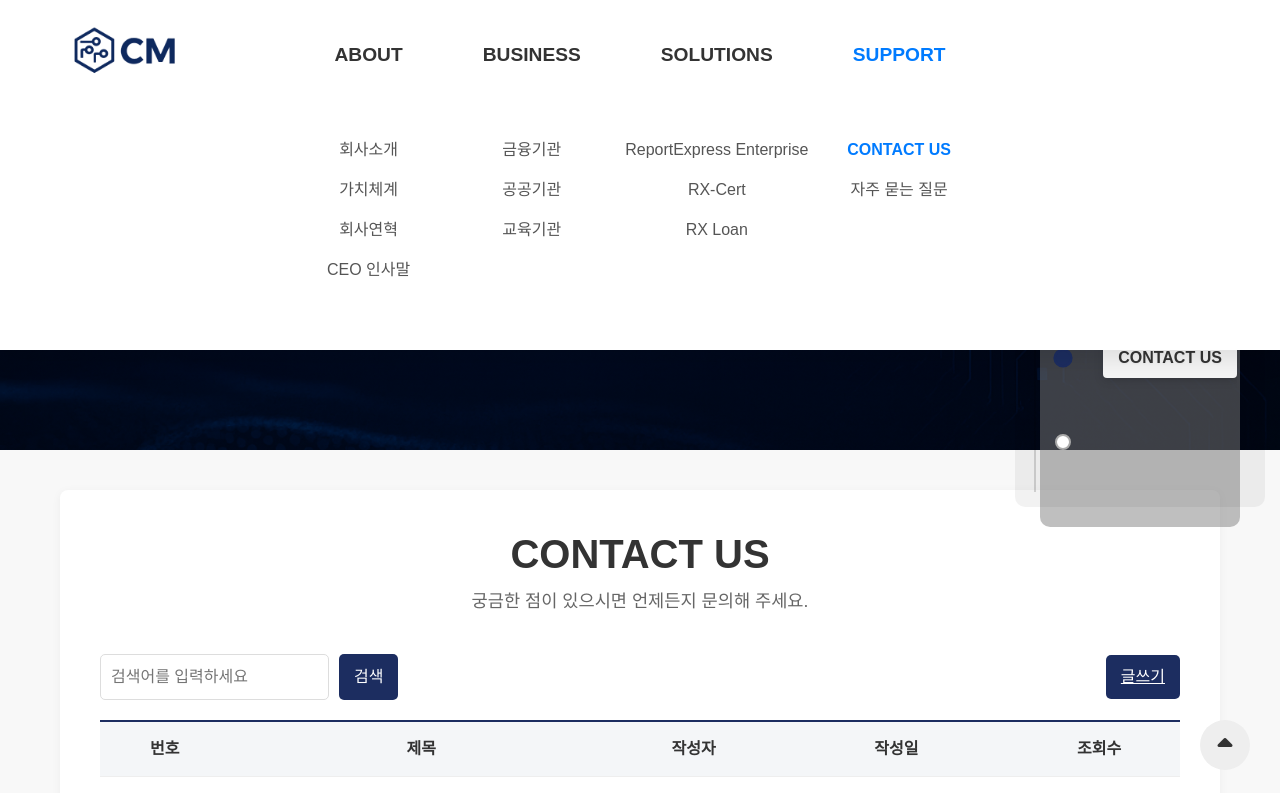
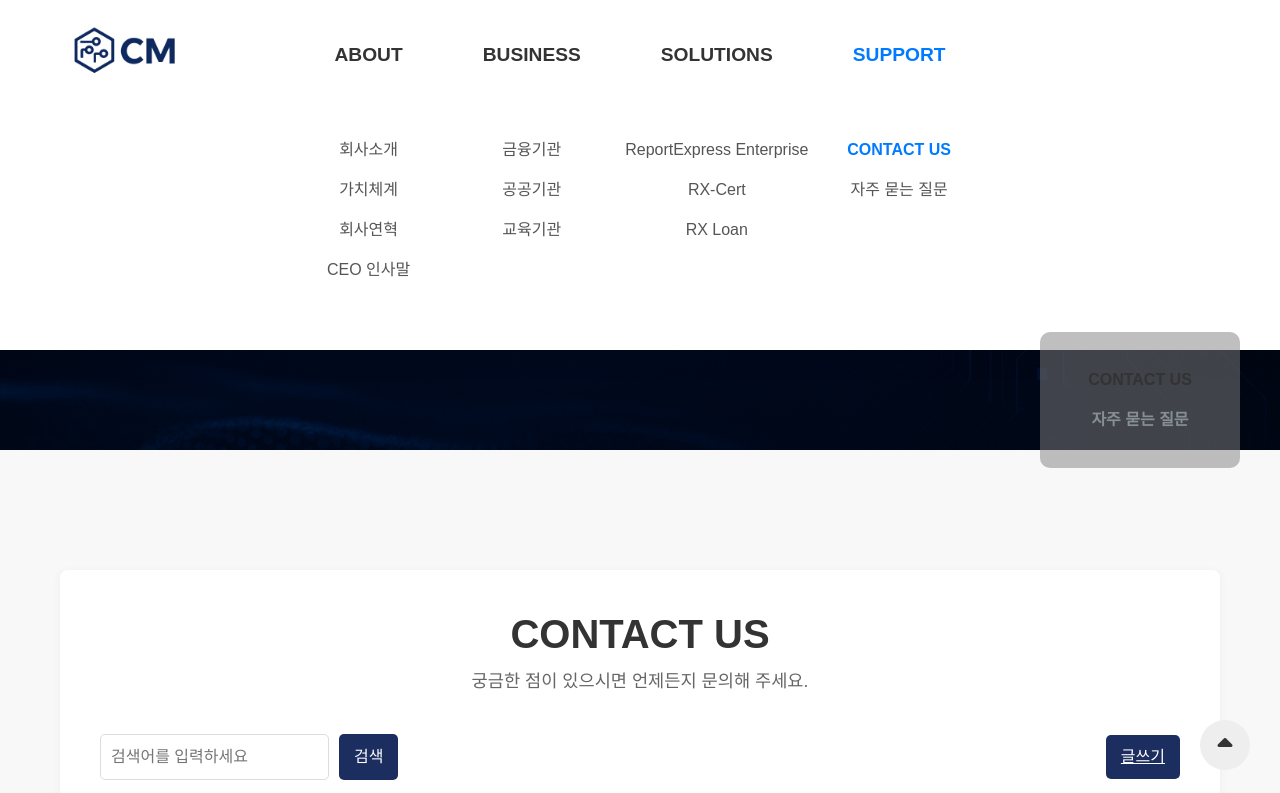
Before and after one commit to Like-David/cm-homepage, a React (Vite) app: page /support in a window 1280 px wide. Shown: the top 793 px of the page. Built offline with nearby package versions, Linux system fonts and the light colour scheme; a web font is replaced by a local one.

Commit message:
css 충돌 수정

```diff
--- a/src/layouts/Header.jsx
+++ b/src/layouts/Header.jsx
@@ -12,7 +12,7 @@ const menuItems = [
         depth2: [
             { title: '회사소개', path: '/about#introduce' },
             { title: '가치체계', path: '/about#value' },
-            { title: '회사연혁', path: '/about#hsitory' },
+            { title: '회사연혁', path: '/about#history' },
             { title: 'CEO 인사말', path: '/about#CEO' },
             /*{ title: '오시는 길', path: '/about#location' },*/
         ],
--- a/src/pages/About.jsx
+++ b/src/pages/About.jsx
@@ -15,7 +15,7 @@ import '@/styles/Scroll_nav.css';
 const aboutSections = [
     { id: 'introduce', title: '회사소개' },
     { id: 'value', title: '가치체계' },
-    { id: 'hsitory', title: '회사연혁' },
+    { id: 'history', title: '회사연혁' },
     { id: 'CEO', title: 'CEO 인사말' },
 ];
 
@@ -92,7 +92,7 @@ function About() {
                 <IntroduceImg />
                 <div ref={el => sectionRefs.current['introduce'] = el}><Introduce /></div>
                 <div ref={el => sectionRefs.current['value'] = el}><Value /></div>
-                <div ref={el => sectionRefs.current['hsitory'] = el}><History /></div>
+                <div ref={el => sectionRefs.current['history'] = el}><History /></div>
                 <div ref={el => sectionRefs.current['CEO'] = el}><CEO /></div>
             </main>
         </div>
--- a/src/styles/ClientPage.css
+++ b/src/styles/ClientPage.css
@@ -23,10 +23,6 @@
 .client-intro p {
   font-size: 1.2rem;
   opacity: 0.9;
-}
-
-.partners-grid-section {
-  margin-top: 50px; /* Added margin to create space below the banner */
 }
 
 .partners-grid-section .container {
--- a/src/styles/SupportBoardPage.css
+++ b/src/styles/SupportBoardPage.css
@@ -200,86 +200,3 @@
     max-height: 200px; /* Adjust as needed for content */
     padding: 20px 20px;
 }
-
-/* Scroll Navigation */
-.scroll-nav {
-    position: fixed;
-    top: 50%;
-    right: 40px;
-    transform: translateY(-50%);
-    z-index: 100;
-}
-
-.scroll-nav ul {
-    list-style: none;
-    padding: 15px 12px;
-    margin: 0;
-    position: relative;
-    background-color: rgba(0, 0, 0, 0.05);
-    border-radius: 10px;
-}
-
-.scroll-nav ul::before {
-    content: '';
-    position: absolute;
-    left: 19px;
-    top: 15px;
-    bottom: 15px;
-    width: 2px;
-    background-color: rgba(0, 0, 0, 0.15);
-}
-
-.scroll-nav li {
-    display: flex;
-    align-items: center;
-    padding: 14px 0;
-    cursor: pointer;
-    position: relative;
-    padding-left: 45px;
-}
-
-.scroll-nav li::before {
-    content: '';
-    position: absolute;
-    left: 12px;
-    top: 50%;
-    transform: translateY(-50%);
-    width: 16px;
-    height: 16px;
-    border-radius: 50%;
-    background-color: #fff;
-    border: 2px solid #aaa;
-    transition: all 0.3s ease;
-    z-index: 2;
-}
-
-.scroll-nav li span {
-    display: block;
-    font-size: 1rem;
-    font-weight: 600;
-    color: #333;
-    opacity: 0;
-    visibility: hidden;
-    transform: translateX(-10px);
-    transition: all 0.3s ease;
-    background-color: rgba(255, 255, 255, 0.95);
-    padding: 8px 15px;
-    border-radius: 4px;
-    white-space: nowrap;
-    box-shadow: 0 2px 10px rgba(0,0,0,0.15);
-    margin-left: 15px;
-    text-shadow: 0 1px 2px rgba(0,0,0,0.05);
-}
-
-.scroll-nav li:hover span,
-.scroll-nav li.active span {
-    opacity: 1;
-    visibility: visible;
-    transform: translateX(0);
-}
-
-.scroll-nav li.active::before {
-    background-color: #1C2D60;
-    border-color: #1C2D60;
-    transform: translateY(-50%) scale(1.2);
-}
--- a/src/styles/common/Banner.css
+++ b/src/styles/common/Banner.css
@@ -9,6 +9,7 @@
     text-align: center;
     color: #fff;
     padding: 180px 20px 20px 20px; /* Increased padding-top to push content down */
+    margin-bottom: 80px;
 }
 
 .banner-content h1 {
```
